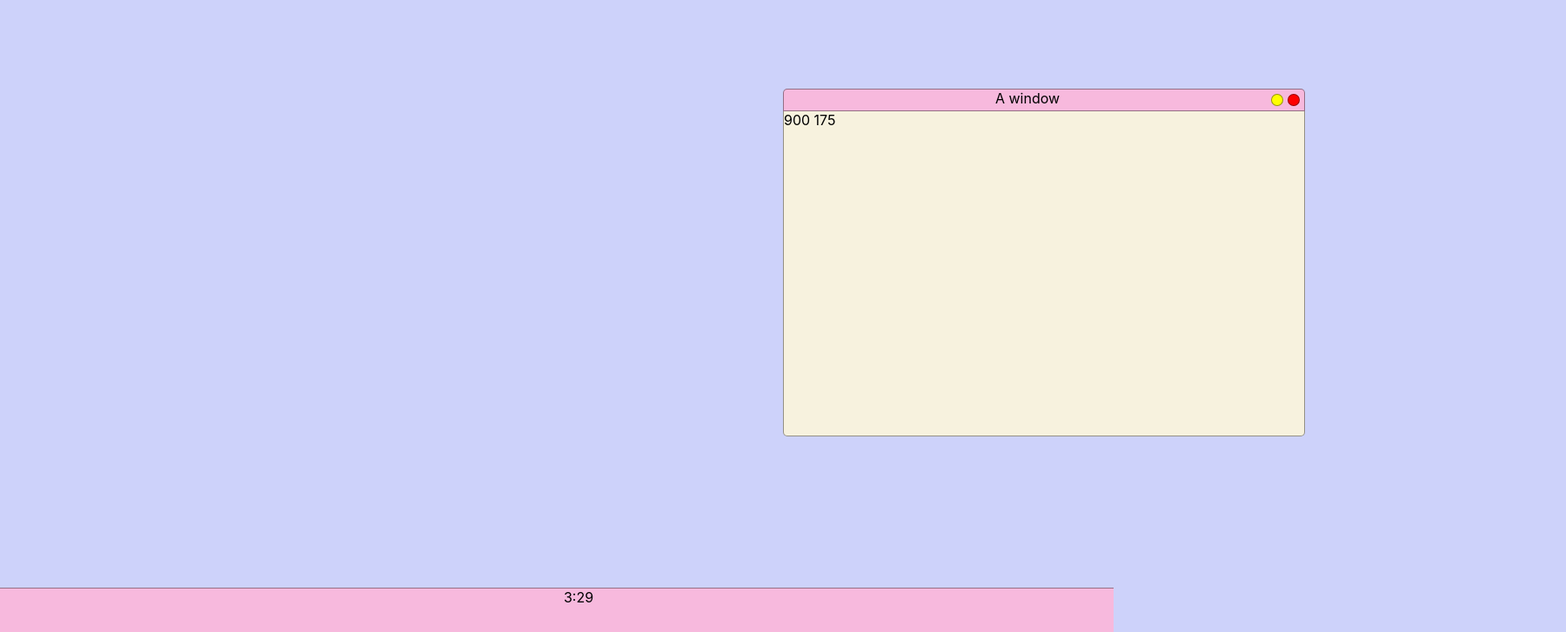
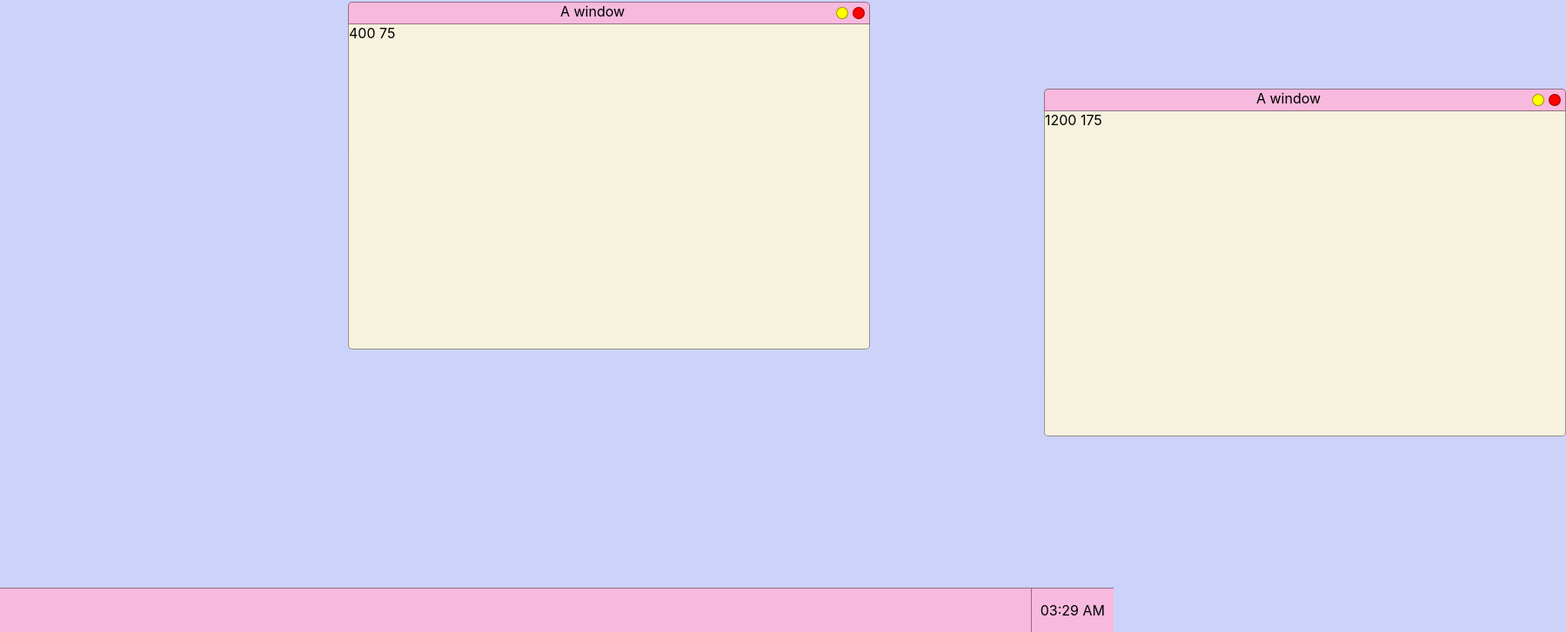
Before and after one commit to codesmary/codesmary.io, a React (Create React App) app in the folder frontend/client/: page / in a window 1280 px wide. Shown: the part 73-800 px from the top of the page at 87% size, 1800 px wide, since content can reach past the window. Built offline with nearby package versions, Linux system fonts and the light colour scheme.

Commit message:
add styling and fix ordering of tabs, wip pass open from taskbar to window

```diff
--- a/frontend/client/src/App.js
+++ b/frontend/client/src/App.js
@@ -7,13 +7,16 @@ class App extends Component {
   constructor(props) {
     super(props);
 
-    let windows = [<Window key="main-window" keyProp="main-window" x={900} y={175} width={600} height={400} shrink={false} close={false} onWindowChanged={this.onWindowChange}/>];
+    let windows = [
+      <Window key="main-window" keyProp="main-window" x={400} y={75} width={600} height={400} shrink={false} close={false} onWindowChanged={this.onWindowChange}/>,
+      <Window key="second-window" keyProp="second-window" x={1200} y={175} width={600} height={400} shrink={false} close={false} onWindowChanged={this.onWindowChange}/>
+    ];
 
     this.state = {
       windows: windows,
       taskbar: <Taskbar
         windows={windows}
-        // onWindowsChanged={this.onWindowsChanged}
+        onTaskbarChanged={this.onTaskbarChange}
       />
     };
   }
@@ -22,15 +25,25 @@ class App extends Component {
     let windows = this.state.windows;
 
     if(shrink){
-      windows = windows.map(window => {
+      let newWindows = [];
+      let savedWindow = null;
+
+      windows.forEach(window => {
         if(window.props.keyProp === key){
-          return React.cloneElement(
+          savedWindow = React.cloneElement(
             window,
             { shrink: shrink, close: close }
-          );
+          )
+        }else{
+          newWindows.push(window);
         }
-        return window;
       })
+
+      if(savedWindow){
+        newWindows.push(savedWindow);
+      }
+
+      windows = newWindows;
     }else if(close){
       windows = windows.filter(window => window.props.keyProp !== key);
     }
@@ -43,20 +56,40 @@ class App extends Component {
     this.setState({windows: windows, taskbar: taskbar});
   }
 
-  // onWindowsChanged = (newWindows) => {
-  //   this.setState({windows: newWindows});
-  // }
+  onTaskbarChange = (key, shrink) => {
+    let windows = this.state.windows;
+
+    if(!shrink){
+      windows.map(window => {
+        if(window.props.keyProp === key){
+          return React.cloneElement(
+            window,
+            { shrink: shrink }
+          );
+        }else{
+          return window;
+        }
+      })
+    }
+
+    let taskbar = React.cloneElement(
+      this.state.taskbar,
+      { windows: windows }
+    );
+
+    this.setState({windows: windows, taskbar: taskbar});
+  }
 
   render(){
-    // const { windows, taskbar } = this.state;
+    const { windows, taskbar } = this.state;
 
     return (
       <div className="App">
         <div className="main-content">
-          {this.state.windows.filter(window => !window.props.shrink)}
+          {windows.filter(window => !window.props.shrink)}
         </div>
         <div className="footer">
-          {this.state.taskbar}
+          {taskbar}
         </div>
       </div>
     );
--- a/frontend/client/src/components/Taskbar/Taskbar.css
+++ b/frontend/client/src/components/Taskbar/Taskbar.css
@@ -1,8 +1,34 @@
 .taskbar {
   display: flex;
-  justify-content: center;
+  justify-content: space-between;
+  align-items: center;
   width: 100%;
   background-color: #f7b9dd;
   height: 50px;
   border-top: solid rgba(0, 0, 0, 0.4) 0.1px;
 }
+
+.apps {
+  height: 100%;
+  display: flex;
+  align-items: center;
+}
+
+.app {
+  padding-right: 10px;
+  padding-left: 10px;
+  height: 100%;
+  border-right: solid rgba(0, 0, 0, 0.4) 0.1px;
+  display: flex;
+  align-items: center;
+  cursor: pointer;
+}
+
+.time {
+  padding-right: 10px;
+  padding-left: 10px;
+  height: 100%;
+  border-left: solid rgba(0, 0, 0, 0.4) 0.1px;
+  display: flex;
+  align-items: center;
+}
--- a/frontend/client/src/components/Taskbar/Taskbar.js
+++ b/frontend/client/src/components/Taskbar/Taskbar.js
@@ -9,15 +9,43 @@ class Taskbar extends Component {
 
     this.state = {
       windows: this.props.windows,
-      time: today.getHours() + ":" + today.getMinutes()
+      time: today.toLocaleTimeString([], {hour: '2-digit', minute:'2-digit'})
     };
+  }
+
+  componentDidMount() {
+    this.intervalID = setInterval(
+      () => this.tick(),
+      1000
+    );
+  }
+
+  componentWillUnmount() {
+    clearInterval(this.intervalID);
+  }
+
+  tick = () => {
+    let today = new Date();
+
+    this.setState({
+      time: today.toLocaleTimeString([], {hour: '2-digit', minute:'2-digit'})
+    });
   }
 
   render() {
     return (
     <div className="taskbar">
       <div className="apps">
-        {this.props.windows.filter(window => window.props.shrink).map(window => window.props.keyProp)}
+        {this.props.windows.filter(window => window.props.shrink).map(
+          (window, index) =>
+          <div key={"app" + index} className="app" onClick={()=>{
+            this.props.onTaskbarChanged(window.props.keyProp, false);
+            console.log("shrink is false")
+          }}>
+            {window.props.keyProp}
+          </div>
+          )
+        }
       </div>
       <div className="spacer" style={{width: "50px"}}/>
       <div className="time">
```
